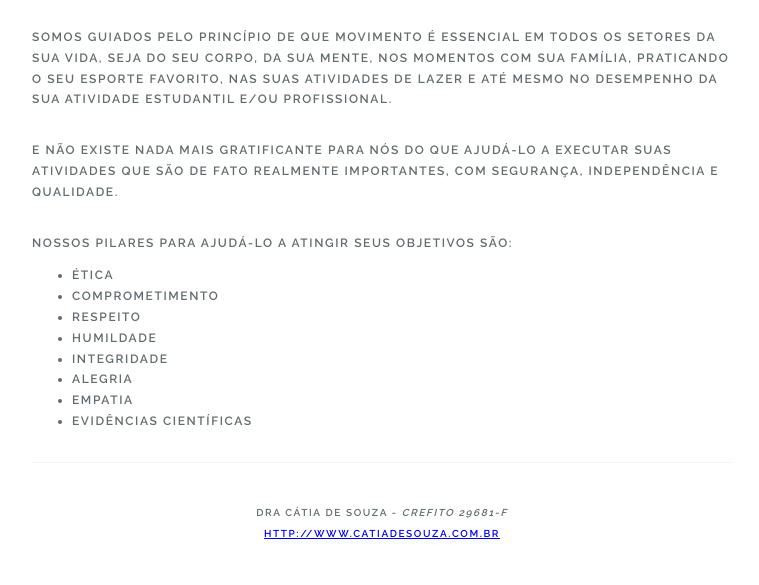
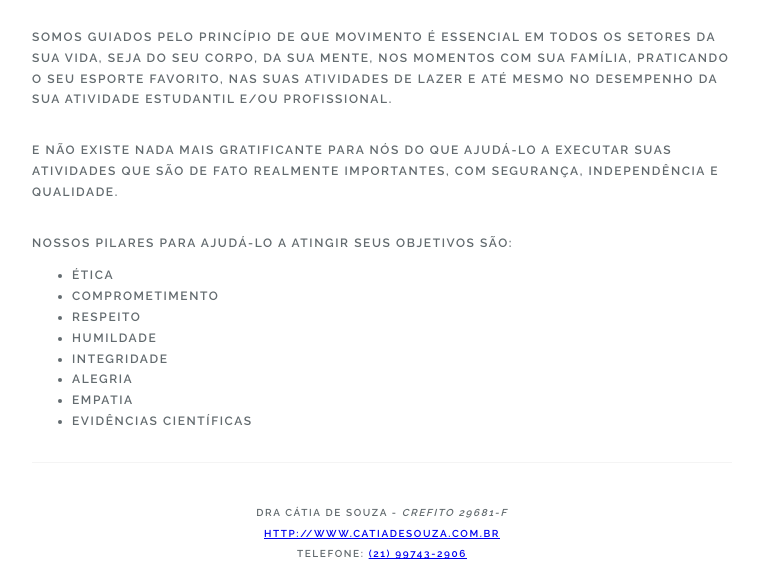
Before and after one commit to inmotionrj/inmotion.github.io, a plain HTML site: page index.html in a window 1280 px wide. Shown: the part 303-888 px from the top of the page, without its empty margins (258-1017 px from the left). Before the commit the page ends 867 px from the top, so only its background shows below. Drawn offline with Linux system fonts and the light colour scheme.

Commit message:
inclusao do telefone

```diff
--- a/index.html
+++ b/index.html
@@ -115,6 +115,7 @@
 						<small style="display: block; margin-top: 20px;">
 							<span style="display:block; text-transform: normal;">Dra Cátia de Souza - <em>CREFITO 29681-F</em></span>
 							<span style="display:block;"><a href="http://www.catiadesouza.com.br">http://www.catiadesouza.com.br</a></span>
+							<span style="display:block;">Telefone: <a href="tel:+5521997432906">(21) 99743-2906</a></span>
 						</small>
 					</p>
                 </div>
```
